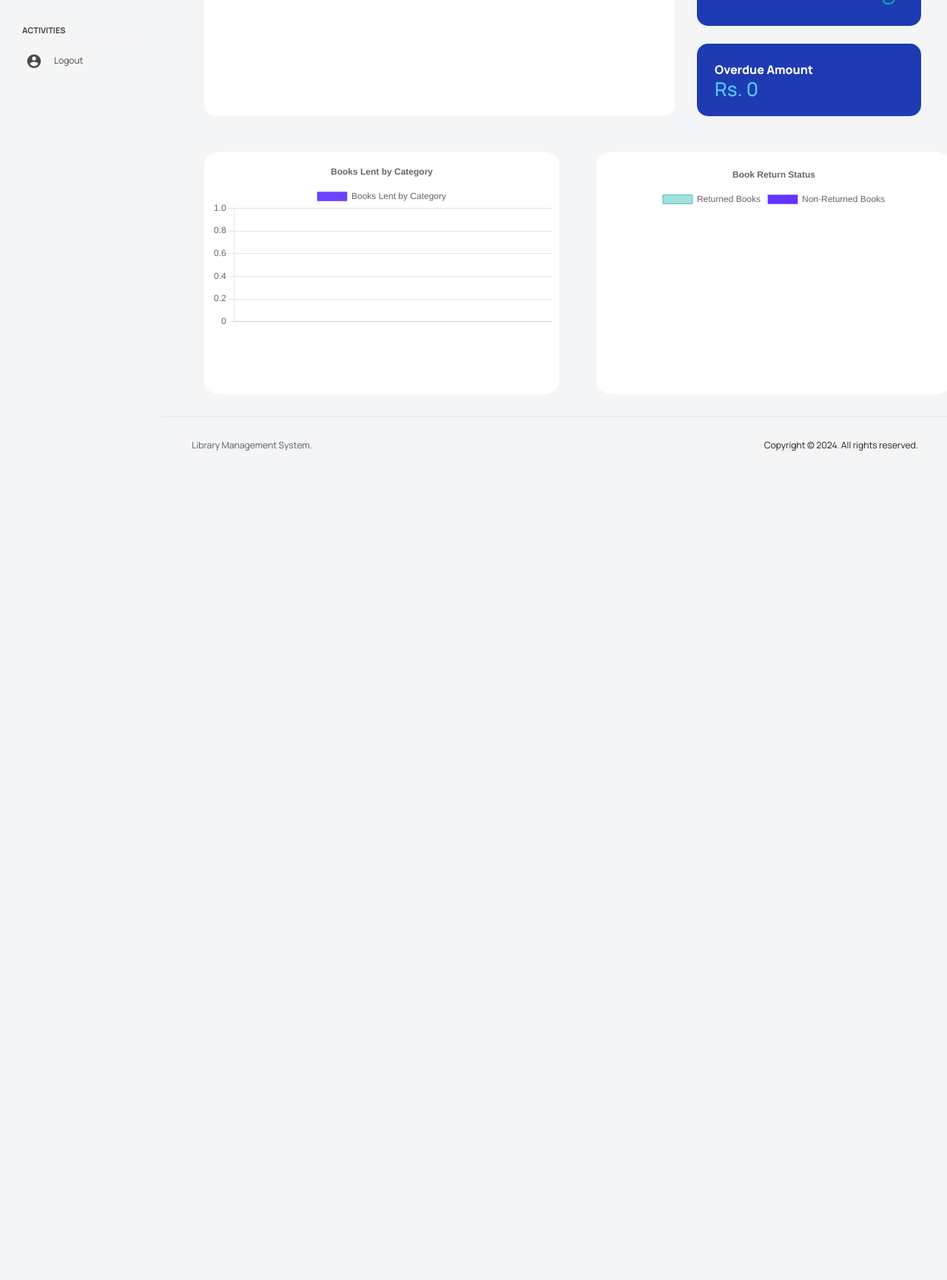
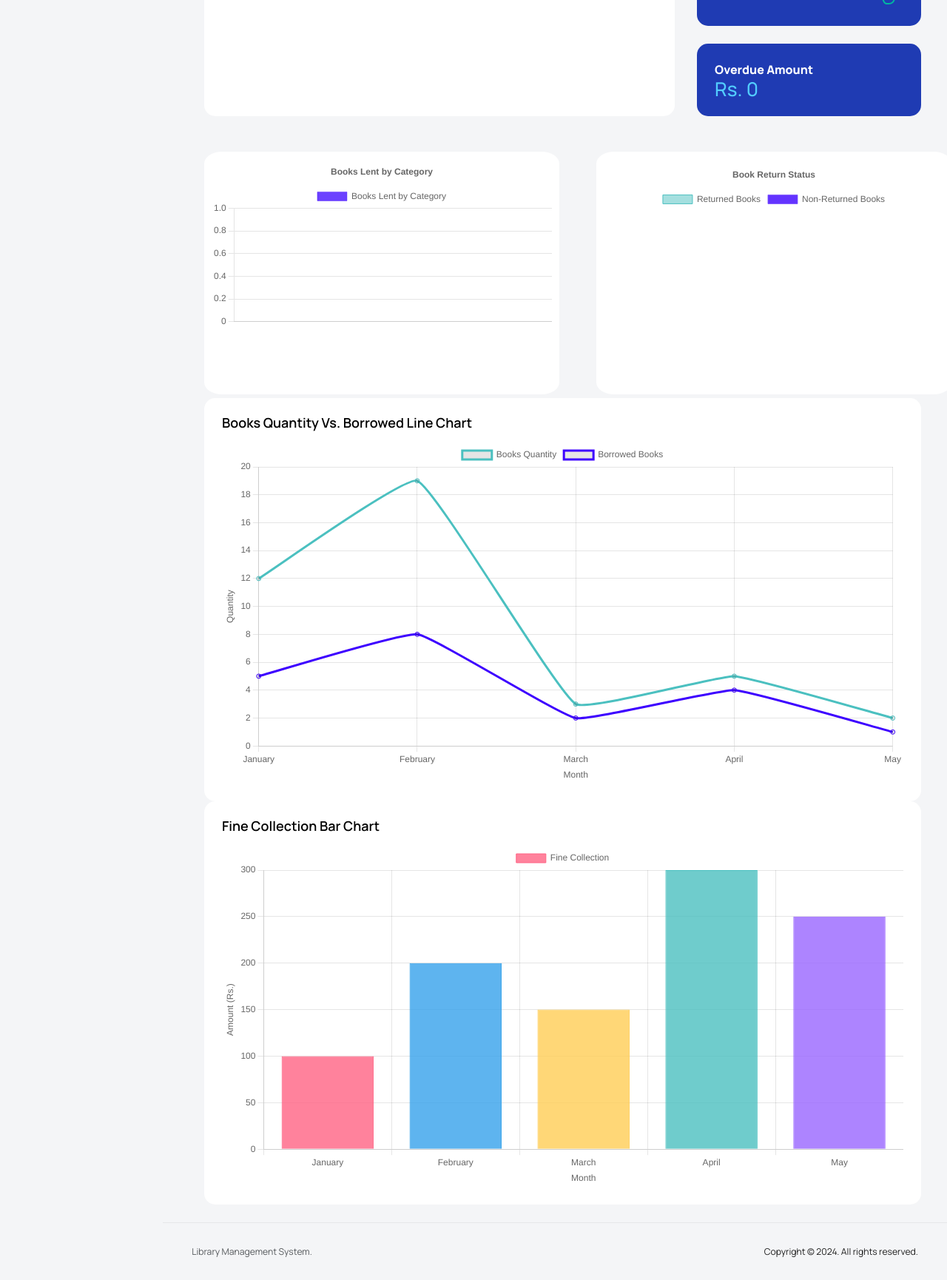
Before and after one commit to sunidhibehere/Library-Management-System-Django, a Django app: page / in a window 1280 px wide. Shown: the part 376-2106 px from the top of the page at 74% size. Before the commit the page ends 986 px from the top, so only its background shows below. Run offline with Django 5.2, Linux system fonts and the light colour scheme; the visitor is signed in with stand-in values (Sample User, id 1); data that the repository does not hold is empty; some libraries are stand-ins or nearby versions.

Commit message:
hehehehe

```diff
--- a/library/views.py
+++ b/library/views.py
@@ -2,7 +2,7 @@ import logging
 from django.db.models import Count
 from django.http import JsonResponse
 from django.contrib.auth.decorators import login_required
-from django.db.models import Q
+from django.db.models import Q,Sum
 from django.shortcuts import redirect, render
 from django.utils import timezone
 from django.utils.decorators import method_decorator
@@ -34,6 +34,13 @@ class HomeView(View):
         - recently_added_books: The 4 most recently added books.
         - total_amount: Total amount of money collected from payments.
         - overdue_amount: Total amount of money that overdue books have accrued.
+        - category_frequency: Frequency of books borrowed per category.
+        - returned_books_data: Count of returned books.
+        - non_returned_books_data: Count of non-returned books.
+        - labels: Labels for the line chart (months).
+        - books_quantity: Quantity of books added per month for the line chart.
+        - books_borrowed: Quantity of books borrowed per month for the line chart.
+        - fine_collection_data: Fine collection data for the last 5 months.
     """
 
     def get(self, request, *args, **kwargs):
@@ -51,6 +58,7 @@ class HomeView(View):
 
         total_amount = sum([payment.amount for payment in Transaction.objects.all()])
         overdue_amount = sum([book.fine for book in overdue_books])
+
         CATEGORY_CHOICES = (
             ("fiction", "Fiction"),
             ("non-fiction", "Non-Fiction"),
@@ -73,8 +81,21 @@ class HomeView(View):
         returned_books_data = BorrowedBook.objects.filter(returned=True).count()
         non_returned_books_data = BorrowedBook.objects.filter(returned=False).count()
 
+        # Line chart data
+        labels = []
+        books_quantity = []
+        books_borrowed = []
 
+        # Example: Fetch data from Book model for the last 5 months
+        for i in range(5, 0, -1):
+            month = timezone.now().date() - timezone.timedelta(days=i * 30)
+            labels.append(month.strftime("%b"))
+            books_quantity.append(Book.objects.filter(created_at__month=month.month).count())
+            books_borrowed.append(BorrowedBook.objects.filter(return_date__month=month.month).count())
 
+        fine_collection_data = Transaction.objects.filter(
+            created_at__gte=timezone.now() - timezone.timedelta(days=30 * 5)
+        ).values('created_at__month').annotate(total_fine=Sum('amount')).order_by('created_at__month')
 
         context = {
             "total_members": total_members,
@@ -85,14 +106,15 @@ class HomeView(View):
             "total_amount": total_amount,
             "overdue_amount": overdue_amount,
             "category_frequency": category_frequency,
-            'returned_books_data': returned_books_data,
-            'non_returned_books_data': non_returned_books_data,
-
-
+            "returned_books_data": returned_books_data,
+            "non_returned_books_data": non_returned_books_data,
+            "labels": labels,
+            "books_quantity": books_quantity,
+            "books_borrowed": books_borrowed,
+            "fine_collection_data": fine_collection_data,
         }
 
         return render(request, "index.html", context)
-
 
 @method_decorator(login_required, name="dispatch")
 class AddMemberView(View):
--- a/templates/base.html
+++ b/templates/base.html
@@ -134,14 +134,7 @@
         </ul>
       </div>
     </li>
-    <li class="nav-item nav-category">Activities</li>
-    <li class="nav-item">
-      <a class="nav-link" data-bs-toggle="collapse" href="{% url 'logout' %}" aria-expanded="false" aria-controls="auth">
-        <i class="menu-icon mdi mdi-account-circle"></i>
-        <span class="menu-title">Logout</span>
-        <i class="menu-arrow"></i>
-      </a>
-    </li>
+
 
   </ul>
 </nav>
--- a/templates/index.html
+++ b/templates/index.html
@@ -229,6 +229,124 @@ var pieChart = new Chart(ctx2, {
 </script>
 </div>
 
+<!-- Line Chart Section -->
+<div class="row">
+  <div class="col-sm-12">
+      <div class="card card-rounded">
+          <div class="card-body">
+              <h4 class="card-title">Books Quantity vs. Borrowed Line Chart</h4>
+              <canvas id="line-chart"></canvas>
+          </div>
+      </div>
+  </div>
+</div>
 
+<script>
+  document.addEventListener("DOMContentLoaded", function () {
+      const ctx = document.getElementById('line-chart').getContext('2d');
+      const labels = ['January', 'February', 'March', 'April', 'May']; // Sample labels
+      const data = {
+          labels: labels,
+          datasets: [{
+              label: 'Books Quantity',
+              data: [12, 19, 3, 5, 2], // Sample data (replace with actual data)
+              fill: false,
+              borderColor: 'rgb(75, 192, 192)',
+              tension: 0.1
+          }, {
+              label: 'Borrowed Books',
+              data: [5, 8, 2, 4, 1], // Sample data (replace with actual data)
+              fill: false,
+              borderColor: 'rgb(61, 0, 255)',
+              tension: 0.1
+          }]
+      };
 
+      const config = {
+          type: 'line',
+          data: data,
+          options: {
+              scales: {
+                  x: {
+                      title: {
+                          display: true,
+                          text: 'Month'
+                      }
+                  },
+                  y: {
+                      title: {
+                          display: true,
+                          text: 'Quantity'
+                      }
+                  }
+              }
+          }
+      };
+
+      new Chart(ctx, config);
+  });
+</script>
+
+<div class="row">
+  <div class="col-sm-12">
+      <div class="card card-rounded">
+          <div class="card-body">
+              <h4 class="card-title">Fine Collection Bar Chart</h4>
+              <canvas id="bar-chart"></canvas>
+          </div>
+      </div>
+  </div>
+</div>
+
+<script>
+  document.addEventListener("DOMContentLoaded", function () {
+      const ctx = document.getElementById('bar-chart').getContext('2d');
+      const labels = ['January', 'February', 'March', 'April', 'May']; // Sample labels
+      const data = {
+          labels: labels,
+          datasets: [{
+              label: 'Fine Collection',
+              data: [100, 200, 150, 300, 250], // Sample data (replace with actual data)
+              backgroundColor: [
+                  'rgba(255, 99, 132, 0.8)',
+                  'rgba(54, 162, 235, 0.8)',
+                  'rgba(255, 206, 86, 0.8)',
+                  'rgba(75, 192, 192, 0.8)',
+                  'rgba(153, 102, 255, 0.8)',
+              ],
+              borderColor: [
+                  'rgba(255, 99, 132, 1)',
+                  'rgba(54, 162, 235, 1)',
+                  'rgba(255, 206, 86, 1)',
+                  'rgba(75, 192, 192, 1)',
+                  'rgba(153, 102, 255, 1)',
+              ],
+              borderWidth: 1
+          }]
+      };
+
+      const config = {
+          type: 'bar',
+          data: data,
+          options: {
+              scales: {
+                  x: {
+                      title: {
+                          display: true,
+                          text: 'Month'
+                      }
+                  },
+                  y: {
+                      title: {
+                          display: true,
+                          text: 'Amount (Rs.)'
+                      }
+                  }
+              }
+          }
+      };
+
+      new Chart(ctx, config);
+  });
+</script>
 {% endblock content %}
```
Also changed, not shown: media/book_images/288555999Namchi_Char_Dham_Main.jpg (added), media/member_images/180634322d3c95956z_1675828937.webp (added).
